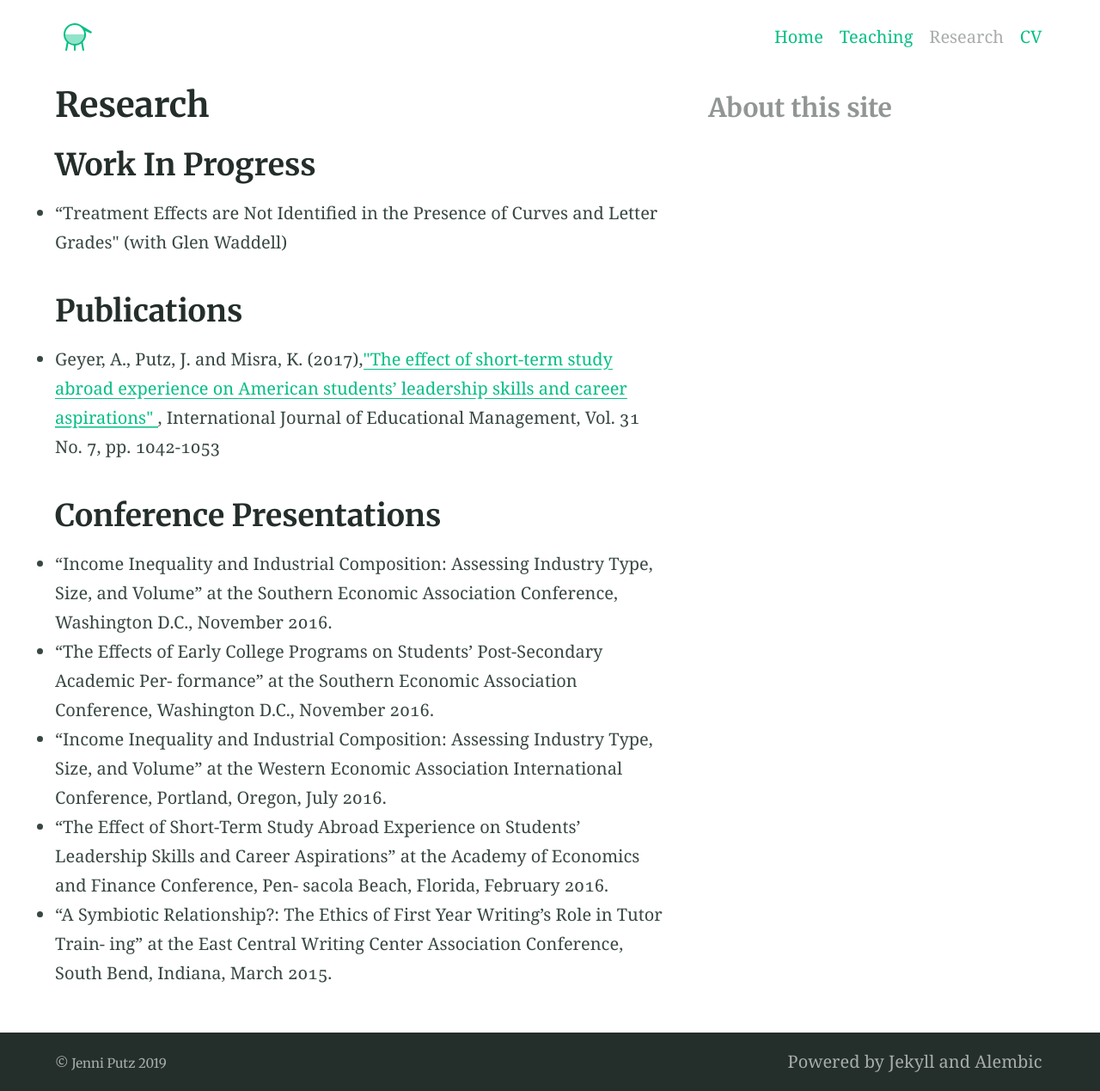
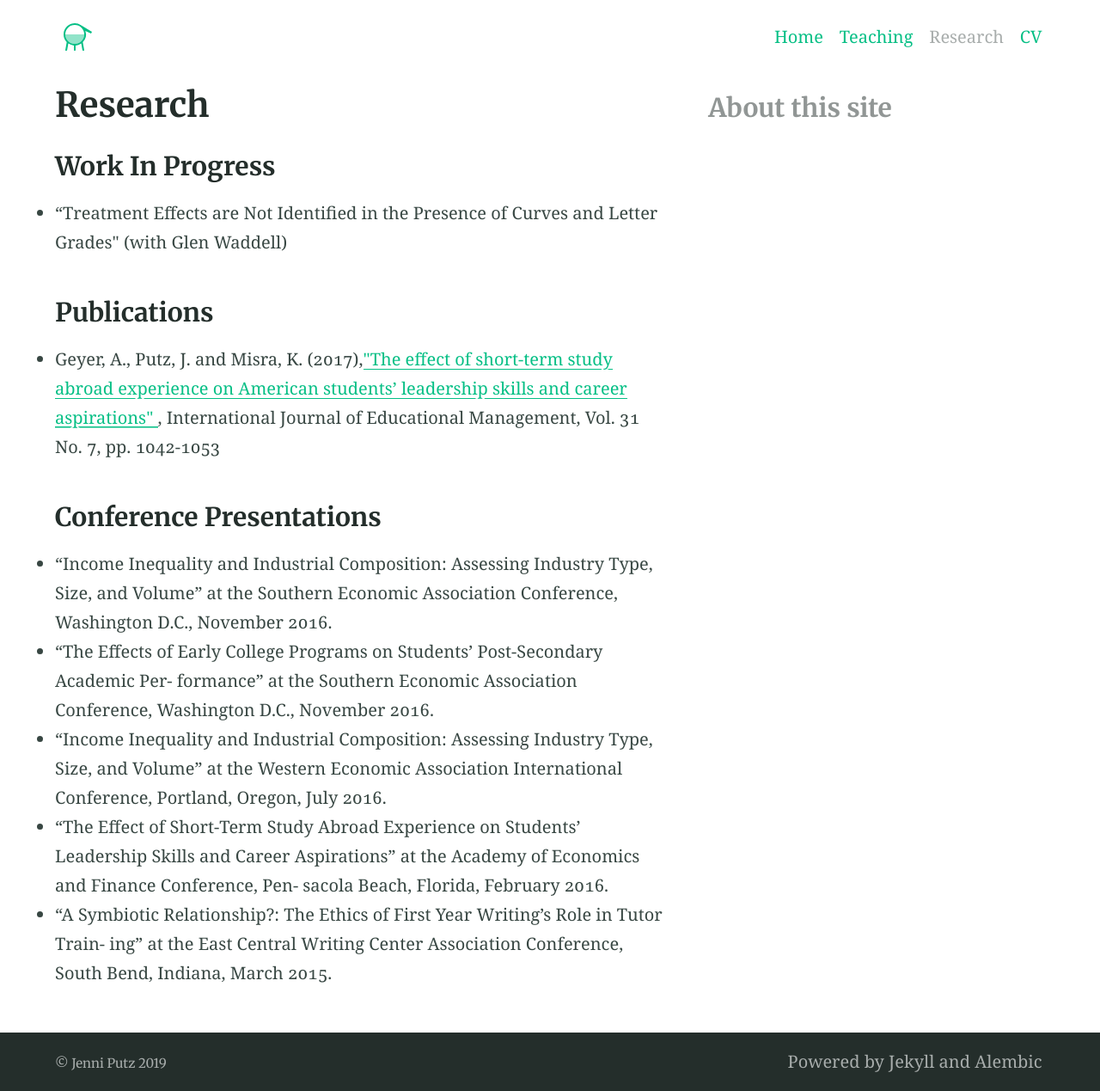
Before and after one commit to jenni-putz/1jenni-putz.github.io, a Jekyll site: the page built from research.md, in a window 1280 px wide. Shown: the whole page at 86% size. Built offline with Jekyll 4.4.1, drawn with Linux system fonts in a browser that asks for light colours; our own code applies the rules of GitHub Pages for plain Markdown files.

```diff
--- a/research.md
+++ b/research.md
@@ -6,15 +6,15 @@ aside: true
 <html>
   <body>
     <div>
-      <h2> Work In Progress </h2>
+      <h3> Work In Progress </h3>
         <ul>
           <li> “Treatment Effects are Not Identified in the Presence of Curves and Letter Grades" (with Glen Waddell) </li>
         </ul>
-        <h2> Publications </h2>
+        <h3> Publications </h3>
         <ul>
           <li> Geyer, A., Putz, J. and Misra, K. (2017),<a href = "https://www.emerald.com/insight/content/doi/10.1108/IJEM-10-2016-0203/full/html">"The effect of short-term study abroad experience on American students’ leadership skills and career aspirations" </a> , International Journal of Educational Management, Vol. 31 No. 7, pp. 1042-1053 </li>
         </ul>
-        <h2> Conference Presentations </h2>
+        <h3> Conference Presentations </h3>
         <ul>
           <li>  “Income Inequality and Industrial Composition: Assessing Industry Type, Size, and Volume” at the Southern Economic Association Conference, Washington D.C., November 2016. </li>
           <li> “The Effects of Early College Programs on Students’ Post-Secondary Academic Per- formance” at the Southern Economic Association Conference, Washington D.C., November 2016. </li>
```
